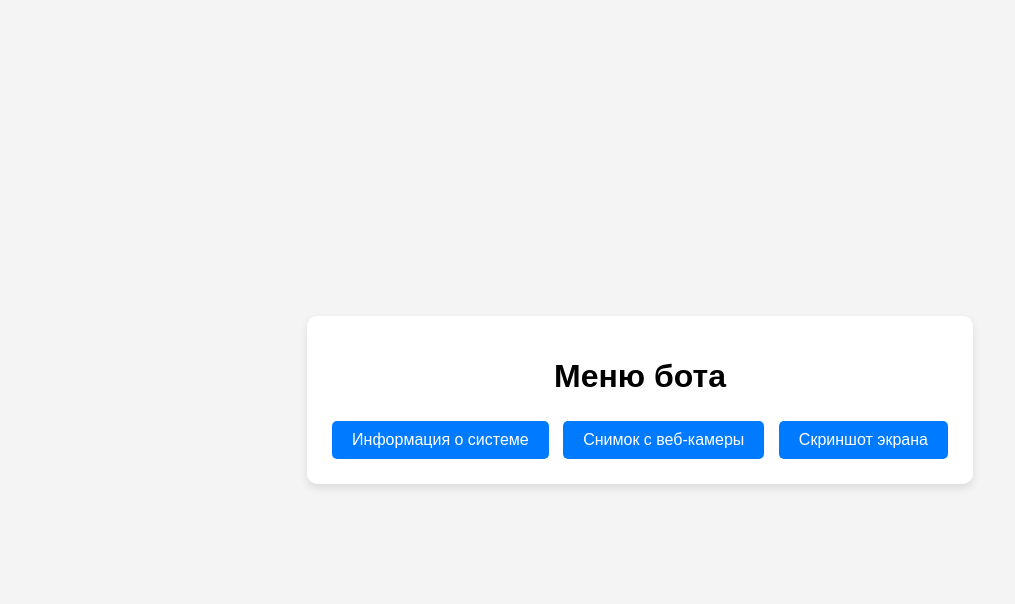
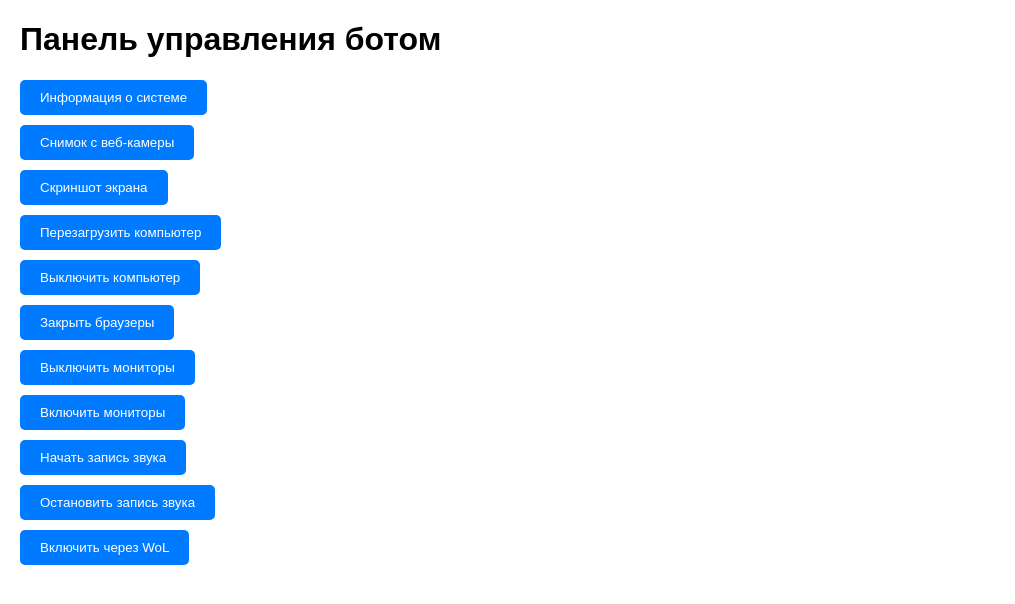
Before and after one commit to levkobyakov/compDYweb, a plain HTML site: page index.html in a window 1280 px wide. Shown: the whole page, without its empty margins (0-1015 px from the left). Drawn offline with Linux system fonts and the light colour scheme.

Commit message:
Update index.html

```diff
--- a/index.html
+++ b/index.html
@@ -3,17 +3,79 @@
 <head>
     <meta charset="UTF-8">
     <meta name="viewport" content="width=device-width, initial-scale=1.0">
-    <title>Telegram Bot Menu</title>
-    <link rel="stylesheet" href="style.css">
+    <title>Управление Ботом</title>
+    <style>
+        body {
+            font-family: Arial, sans-serif;
+            margin: 20px;
+        }
+        button {
+            display: block;
+            margin: 10px 0;
+            padding: 10px 20px;
+            background-color: #007bff;
+            color: white;
+            border: none;
+            border-radius: 5px;
+            cursor: pointer;
+        }
+        button:hover {
+            background-color: #0056b3;
+        }
+    </style>
 </head>
 <body>
-    <div class="app-container">
-        <h1>Меню бота</h1>
-        <button onclick="sendCommand('/system_info')">Информация о системе</button>
-        <button onclick="sendCommand('/webcam_snapshot')">Снимок с веб-камеры</button>
-        <button onclick="sendCommand('/screenshot')">Скриншот экрана</button>
-        <!-- Добавьте другие кнопки для команд вашего бота -->
-    </div>
+    <h1>Панель управления ботом</h1>
 
-    <script src="script.js"></script>
+    <!-- Кнопки для выполнения команд -->
+    <button onclick="sendCommand('/system_info')">Информация о системе</button>
+    <button onclick="sendCommand('/webcam_snapshot')">Снимок с веб-камеры</button>
+    <button onclick="sendCommand('/screenshot')">Скриншот экрана</button>
+    <button onclick="sendCommand('/reboot')">Перезагрузить компьютер</button>
+    <button onclick="sendCommand('/force_shutdown')">Выключить компьютер</button>
+    <button onclick="sendCommand('/close_browsers')">Закрыть браузеры</button>
+    <button onclick="sendCommand('/monitors_off')">Выключить мониторы</button>
+    <button onclick="sendCommand('/monitors_on')">Включить мониторы</button>
+    <button onclick="startRecording()">Начать запись звука</button>
+    <button onclick="stopRecording()">Остановить запись звука</button>
+    <button onclick="sendCommand('/wakeup')">Включить через WoL</button>
+
+    <script>
+        // Функция для отправки команд боту через Telegram API
+        function sendCommand(command) {
+            fetch(`https://api.telegram.org/botВАШ_ТОКЕН/sendMessage?chat_id=ID_ЧАТА&text=${encodeURIComponent(command)}`)
+                .then(response => {
+                    if (response.ok) {
+                        alert("Команда отправлена!");
+                    } else {
+                        alert("Ошибка при отправке команды.");
+                    }
+                })
+                .catch(error => console.error("Ошибка:", error));
+        }
+
+        // Функции для записи звука
+        let isRecording = false;
+
+        function startRecording() {
+            if (!isRecording) {
+                sendCommand('/start_recording');
+                isRecording = true;
+                alert("Запись начата.");
+            } else {
+                alert("Запись уже идет.");
+            }
+        }
+
+        function stopRecording() {
+            if (isRecording) {
+                sendCommand('/stop_recording');
+                isRecording = false;
+                alert("Запись остановлена.");
+            } else {
+                alert("Запись не запущена.");
+            }
+        }
+    </script>
 </body>
+</html>
```
